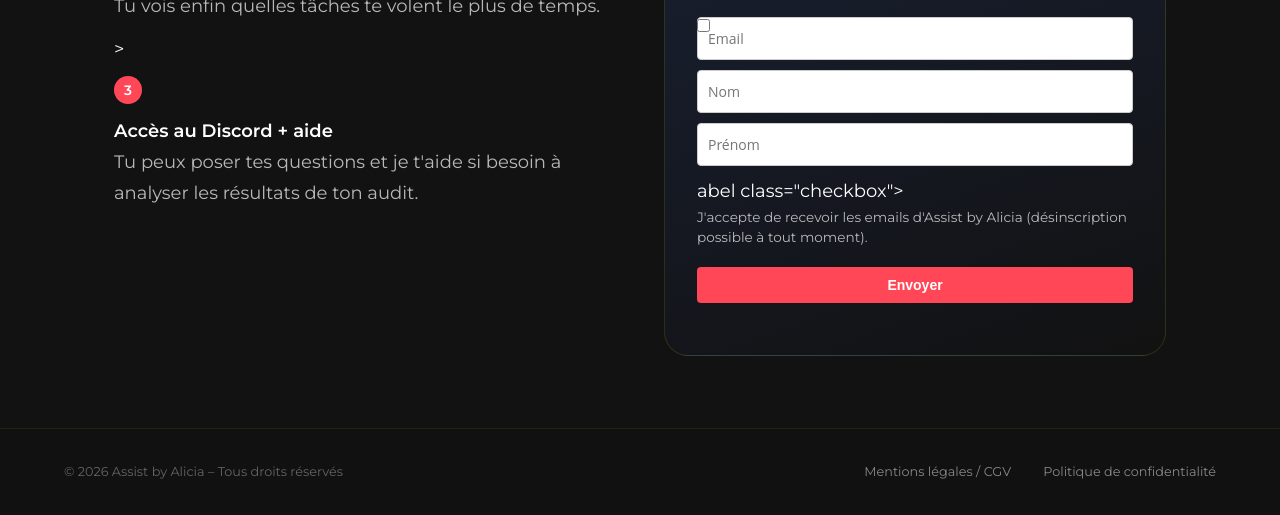
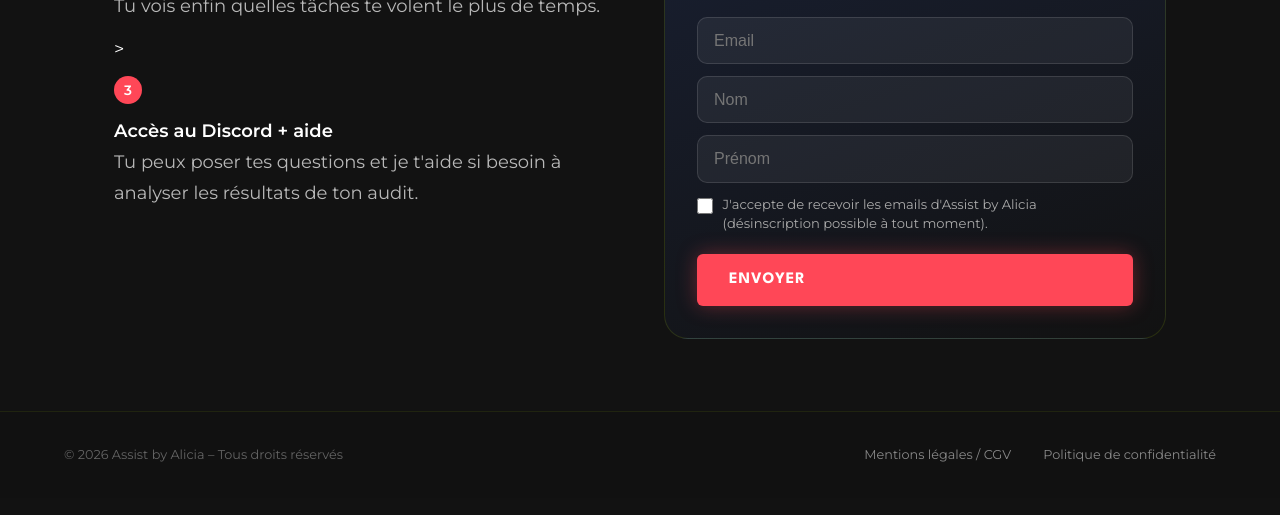
Before and after one commit to Assistbyalicia/.github.io, an Eleventy site: page src/audit-de-temps.njk in a window 1280 px wide. Shown: the part 682-1197 px from the top of the page. Built offline with nearby package versions, Linux system fonts and the light colour scheme; Eleventy itself is replaced by a stand-in of ours; files that its build step writes are made by us from their sources; a script that the page names is missing.

Commit message:
fix: checkbox GDPR sans label + mise en page formulaire

```diff
--- a/src/audit-de-temps.njk
+++ b/src/audit-de-temps.njk
@@ -4,135 +4,6 @@ title: "Audit de temps | Assist by Alicia"
 description: "Faites votre audit de temps gratuit avec Alicia pour identifier les tâches chronophages et optimiser votre organisation."
 permalink: /audit-de-temps.html
 ---
-
-<style type="text/css">
-  #mlb2-39707517.ml-form-embedContainer {
-    box-sizing: border-box;
-    display: table;
-    margin: 0 auto;
-    position: static;
-    width: 100% !important;
-  }
-  #mlb2-39707517.ml-form-embedContainer .ml-form-embedWrapper {
-    background-color: transparent;
-    border-width: 0px;
-    border-color: transparent;
-    border-radius: 4px;
-    border-style: solid;
-    box-sizing: border-box;
-    display: inline-block !important;
-    margin: 0;
-    padding: 0;
-    position: relative;
-    width: 100%;
-  }
-  #mlb2-39707517.ml-form-embedContainer .ml-form-embedWrapper .ml-form-embedBody {
-    padding: 0;
-  }
-  #mlb2-39707517.ml-form-embedContainer .ml-form-embedWrapper .ml-form-embedBody .ml-form-embedContent {
-    display: none;
-  }
-  #mlb2-39707517.ml-form-embedContainer .ml-form-embedWrapper .ml-form-embedBody .ml-form-fieldRow {
-    margin: 0 0 10px 0;
-    width: 100%;
-  }
-  #mlb2-39707517.ml-form-embedContainer .ml-form-embedWrapper .ml-form-embedBody .ml-form-fieldRow input {
-    background-color: #ffffff !important;
-    color: #333333 !important;
-    border-color: #cccccc;
-    border-radius: 4px !important;
-    border-style: solid !important;
-    border-width: 1px !important;
-    font-family: 'Open Sans', Arial, Helvetica, sans-serif;
-    font-size: 14px !important;
-    height: auto;
-    line-height: 21px !important;
-    margin: 0;
-    padding: 10px !important;
-    width: 100% !important;
-    box-sizing: border-box !important;
-  }
-  #mlb2-39707517.ml-form-embedContainer .ml-form-embedWrapper .ml-form-embedBody .ml-form-checkboxRow {
-    margin: 0 0 20px 0;
-    width: 100%;
-    float: left;
-  }
-  #mlb2-39707517.ml-form-embedContainer .ml-form-embedWrapper .ml-form-embedBody .ml-form-checkboxRow label {
-    font-weight: normal;
-    margin: 0;
-    padding: 0;
-    position: relative;
-    display: block;
-    min-height: 24px;
-    padding-left: 24px;
-    font-size: 0.85rem;
-    color: var(--text-muted, #aaa);
-    cursor: pointer;
-  }
-  #mlb2-39707517.ml-form-embedContainer .ml-form-embedWrapper .ml-form-embedBody .ml-form-checkboxRow input[type="checkbox"] {
-    position: absolute;
-    left: 0;
-    top: 2px;
-    margin: 0;
-    opacity: 1;
-    z-index: 1;
-  }
-  #mlb2-39707517.ml-form-embedContainer .ml-form-embedWrapper .ml-form-embedBody .ml-form-checkboxRow .label-description p {
-    margin: 0;
-    font-size: 0.85rem;
-    line-height: 1.5;
-  }
-  #mlb2-39707517.ml-form-embedContainer .ml-form-embedWrapper .ml-form-embedBody .ml-form-embedSubmit {
-    margin: 0 0 20px 0;
-    float: left;
-    width: 100%;
-  }
-  #mlb2-39707517.ml-form-embedContainer .ml-form-embedWrapper .ml-form-embedBody .ml-form-embedSubmit button {
-    background-color: var(--coral, #FF4757) !important;
-    border: none !important;
-    border-radius: 4px !important;
-    color: #ffffff !important;
-    cursor: pointer;
-    font-size: 14px !important;
-    font-weight: 700 !important;
-    padding: 10px !important;
-    width: 100% !important;
-    box-sizing: border-box !important;
-  }
-  #mlb2-39707517.ml-form-embedContainer .ml-form-embedWrapper .ml-form-embedBody .ml-form-embedSubmit button:hover {
-    opacity: 0.9;
-  }
-  .ml-form-embedSubmitLoad {
-    display: inline-block;
-    width: 20px;
-    height: 20px;
-  }
-  .ml-form-embedSubmitLoad:after {
-    content: " ";
-    display: block;
-    width: 11px;
-    height: 11px;
-    margin: 1px;
-    border-radius: 50%;
-    border: 4px solid #fff;
-    border-color: #fff #fff #fff transparent;
-    animation: ml-form-embedSubmitLoad 1.2s linear infinite;
-  }
-  @keyframes ml-form-embedSubmitLoad {
-    0% { transform: rotate(0deg); }
-    100% { transform: rotate(360deg); }
-  }
-  .sr-only {
-    position: absolute;
-    width: 1px;
-    height: 1px;
-    padding: 0;
-    margin: -1px;
-    overflow: hidden;
-    clip: rect(0,0,0,0);
-    border: 0;
-  }
-</style>
 
 <main class="hero-wrap">
   <div class="container">
@@ -186,14 +57,10 @@ permalink: /audit-de-temps.html
           <img src="Capture - Audit de temps.png" alt="Aperçu du template Notion d'audit de temps" />
         </div>
 
-        <!-- FORMULAIRE MAILERLITE -->
         <div id="mlb2-39707517" class="ml-form-embedContainer ml-subscribe-form ml-subscribe-form-39707517">
-          <div class="ml-form-align-center">
           <div class="ml-form-embedWrapper embedForm">
 
             <div class="ml-form-embedBody ml-form-embedBodyDefault row-form">
-                <div class="ml-form-embedContent" style="display:none;"></div>
-
               <form class="ml-block-form" action="https://assets.mailerlite.com/jsonp/2258522/forms/184344403738887629/subscribe" data-code="" method="post">
                 <div class="ml-form-formContent">
                   <div class="ml-form-fieldRow">
@@ -213,38 +80,30 @@ permalink: /audit-de-temps.html
                   </div>
                 </div>
 
-                  <div class="ml-form-checkboxRow ml-validate-required">
-                    abel class="checkbox">
-                      <input type="checkbox" name="gdpr[]" value="J'accepte de recevoir les emails d'Assist by Alicia" />
-                      <div class="label-description">
-                        <p>J'accepte de recevoir les emails d'Assist by Alicia (désinscription possible à tout moment).</p>
-                      </div>
-                    </label>
+                <div style="display: flex; align-items: flex-start; gap: 0.6rem; margin: 0 0 1.25rem 0;">
+                  <input type="checkbox" id="gdpr-audit" name="gdpr[]" value="consent" style="margin-top: 3px; flex-shrink: 0; width: 16px; height: 16px; cursor: pointer;" />
+                  <p style="font-size: 0.82rem; color: #aaa; margin: 0; line-height: 1.5;">
+                    J'accepte de recevoir les emails d'Assist by Alicia (désinscription possible à tout moment).
+                  </p>
                 </div>
 
                 <input type="hidden" name="ml-submit" value="1" />
 
-                  <div class="ml-form-embedSubmit">
-                    <button type="submit" class="primary">Envoyer</button>
-                    <button disabled="disabled" style="display:none;" type="button" class="loading">
-                      <div class="ml-form-embedSubmitLoad"></div>
-                      <span class="sr-only">Loading...</span>
+                <button type="submit" class="btn-primary" style="width: 100%; border: none; cursor: pointer;">
+                  Envoyer
                 </button>
-                  </div>
 
                 <input type="hidden" name="anticsrf" value="true" />
               </form>
             </div>
 
-              <div class="ml-form-successBody row-success" style="display:none; text-align:center; padding: 2rem;">
+            <div class="ml-form-successBody row-success" style="display:none; text-align: center; padding: 2rem;">
               <h4 style="color: var(--coral); margin-bottom: 1rem;">Merci !</h4>
               <p class="text-muted">Tu vas bientôt recevoir dans tes mails le lien d'accès. N'hésite pas à vérifier tes spams.</p>
             </div>
 
           </div>
         </div>
-        </div>
-        <!-- FIN FORMULAIRE MAILERLITE -->
 
       </div>
     </div>
```
Lines whose indentation alone changed are shown as unchanged.
